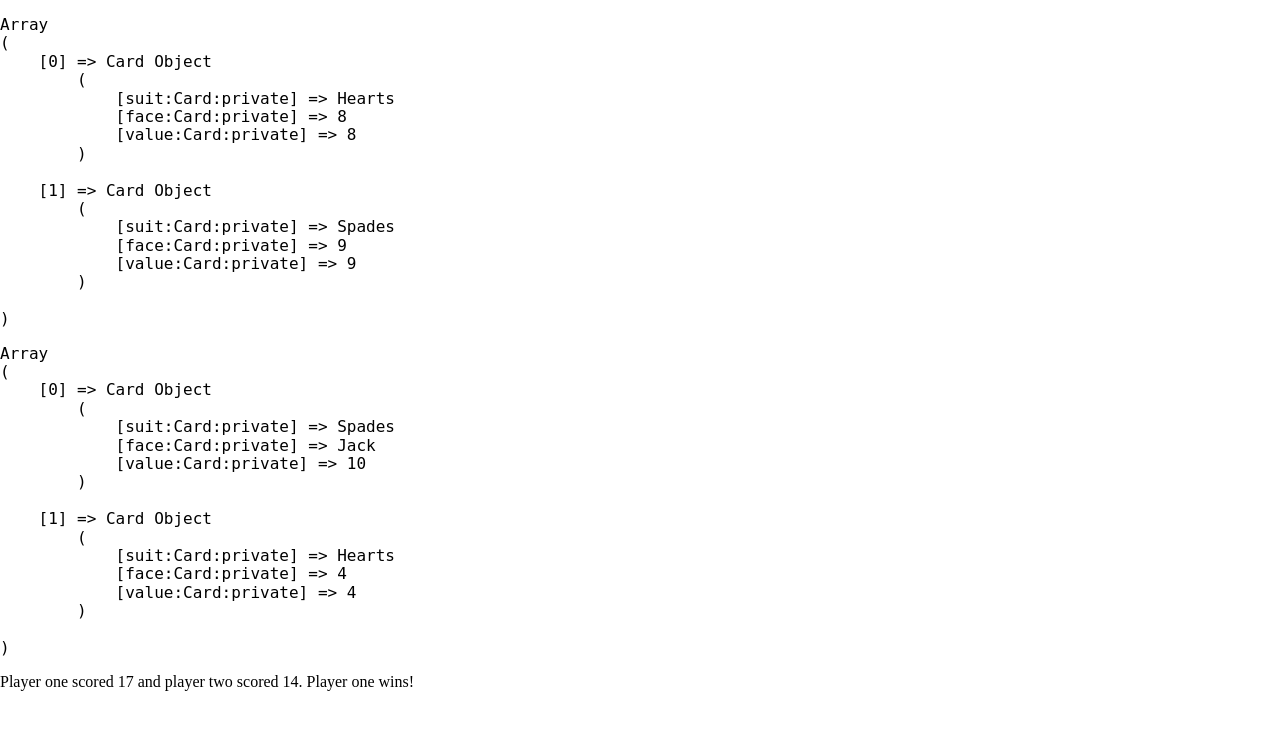
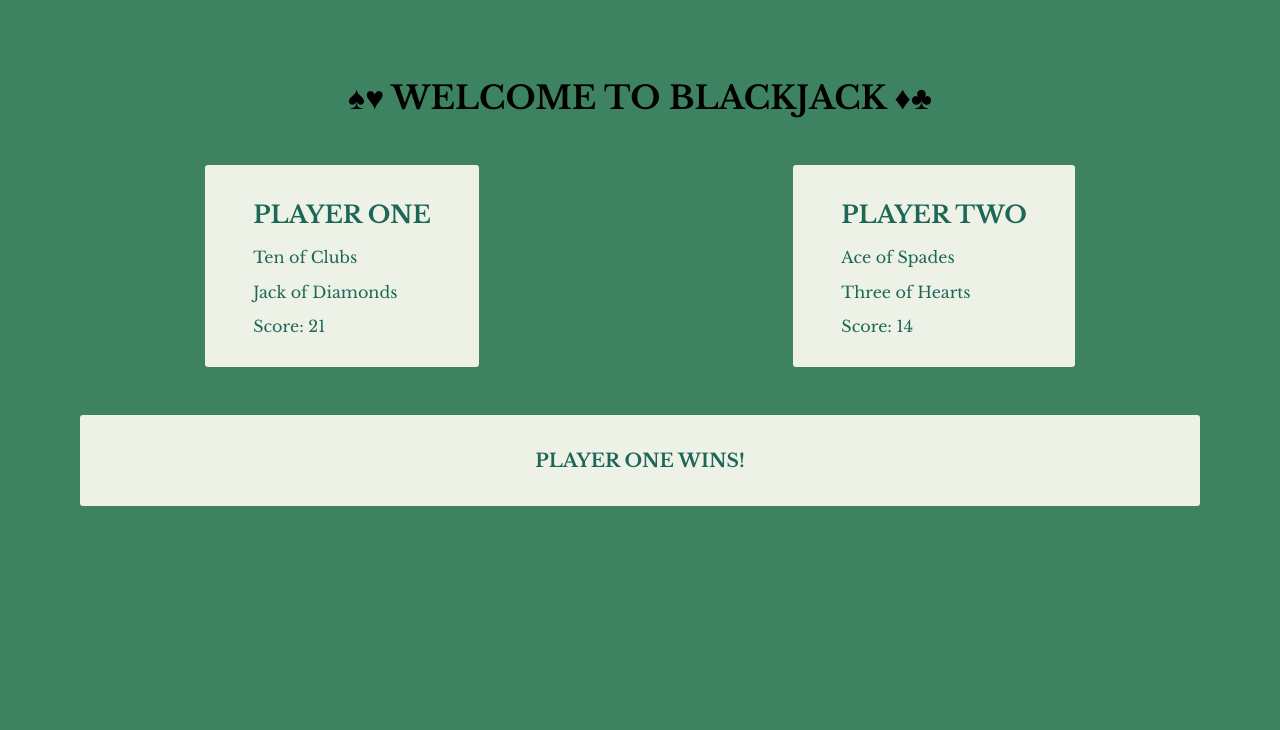
Before and after one commit to henryppercy/oop-blackjack, a PHP site: page / in a window 1280 px wide. Shown: the top 730 px of the page. Run offline with PHP 8.4, Linux system fonts and the light colour scheme.

Commit message:
Added two player view

```diff
--- a/index.php
+++ b/index.php
@@ -12,8 +12,34 @@ require_once 'classes/Game.php';
     <link rel="stylesheet" href="styles/style.css">
     <link rel="shortcut icon" type="image/png" href="images/favicon.png">
 </head>
+<body>
+    <header>
+        <h1>♠♥ Welcome to Blackjack ♦♣</h1>
+    </header>
+    <main>
+        <section class="players">
+            <div class="card player-one">
+                <h2>Player One</h2>
+                <p>Ten of Clubs</p>
+                <p>Jack of Diamonds</p>
+                <p>Score: 21</p>
+            </div>
+            <div class="card player-two">
+                <h2>Player Two</h2>
+                <p>Ace of Spades</p>
+                <p>Three of Hearts</p>
+                <p>Score: 14</p>
+            </div>
+        </section>
+        <section class="total">
+            <div class="card">
+                <h3>Player One Wins!</h3>
+            </div>
+        </section>
+    </main>
+</body>
 
 <?php
-$game = new Game;
-echo $game->playGame();
-?>
+//$game = new Game;
+//echo $game->playGame();
+//?>
--- a/styles/style.css
+++ b/styles/style.css
@@ -0,0 +1,44 @@
+@import url('https://fonts.googleapis.com/css2?family=Libre+Baskerville:ital,wght@0,400;0,700;1,400&display=swap');
+
+/* universal CSS */
+*, *::before, *::after {
+    box-sizing: border-box;
+}
+
+img {
+    width: 100%;
+    height: auto;
+}
+
+body {
+    font-family: 'Libre Baskerville', serif;
+    background-color: #3D8361;
+}
+
+h1, h2, h3 {
+    text-transform: uppercase;
+    text-align: center;
+}
+
+h1 {
+    margin-top: 5rem;
+}
+
+.players {
+    margin: 3rem;
+
+    display: flex;
+    flex-direction: row;
+    justify-content: space-around;
+}
+
+.card {
+    color: #1C6758;
+    background-color: #EEF2E6;
+    padding: 1rem 3rem;
+    border-radius: 0.2rem;
+}
+
+.total {
+    margin: 0 5rem 3rem;
+}
```
